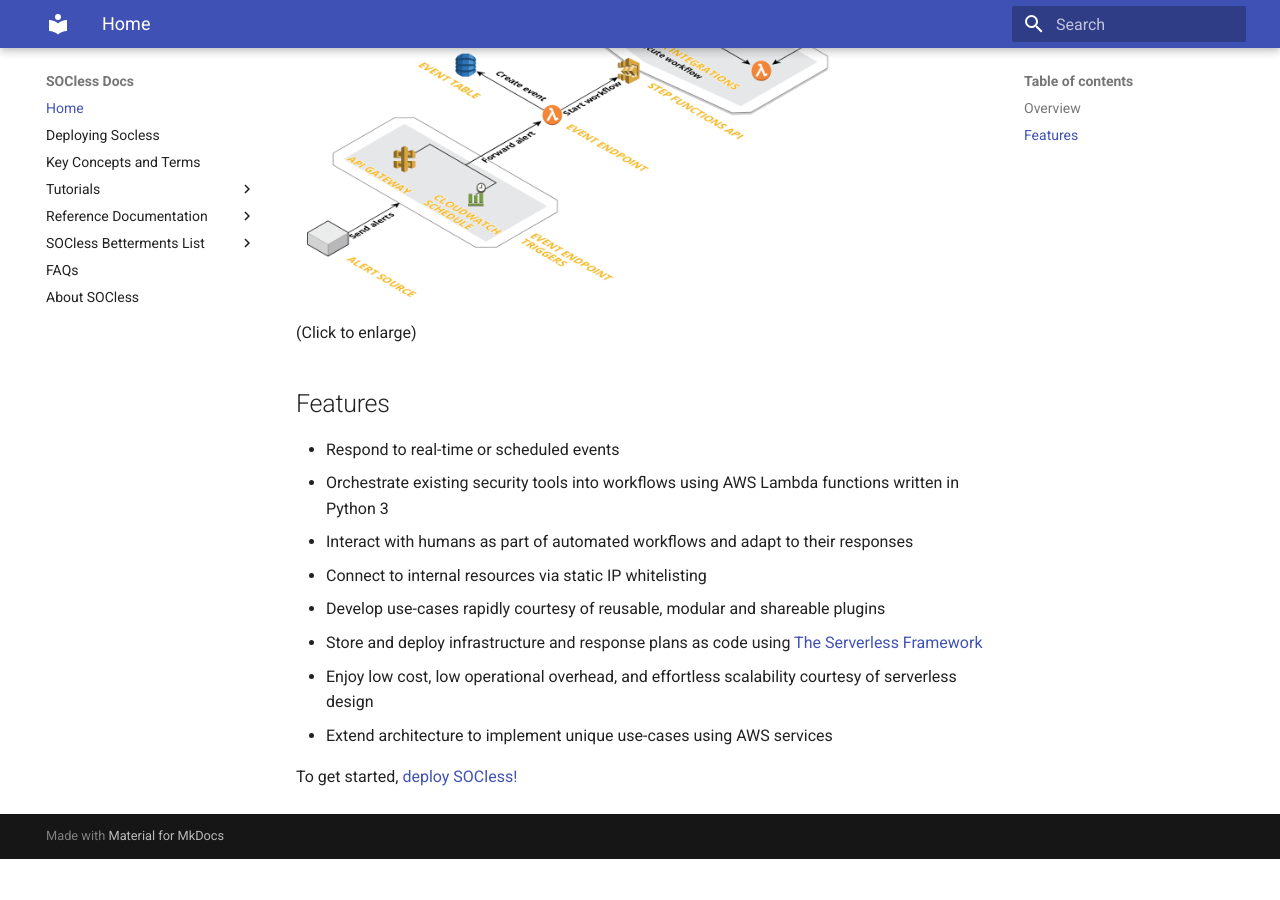
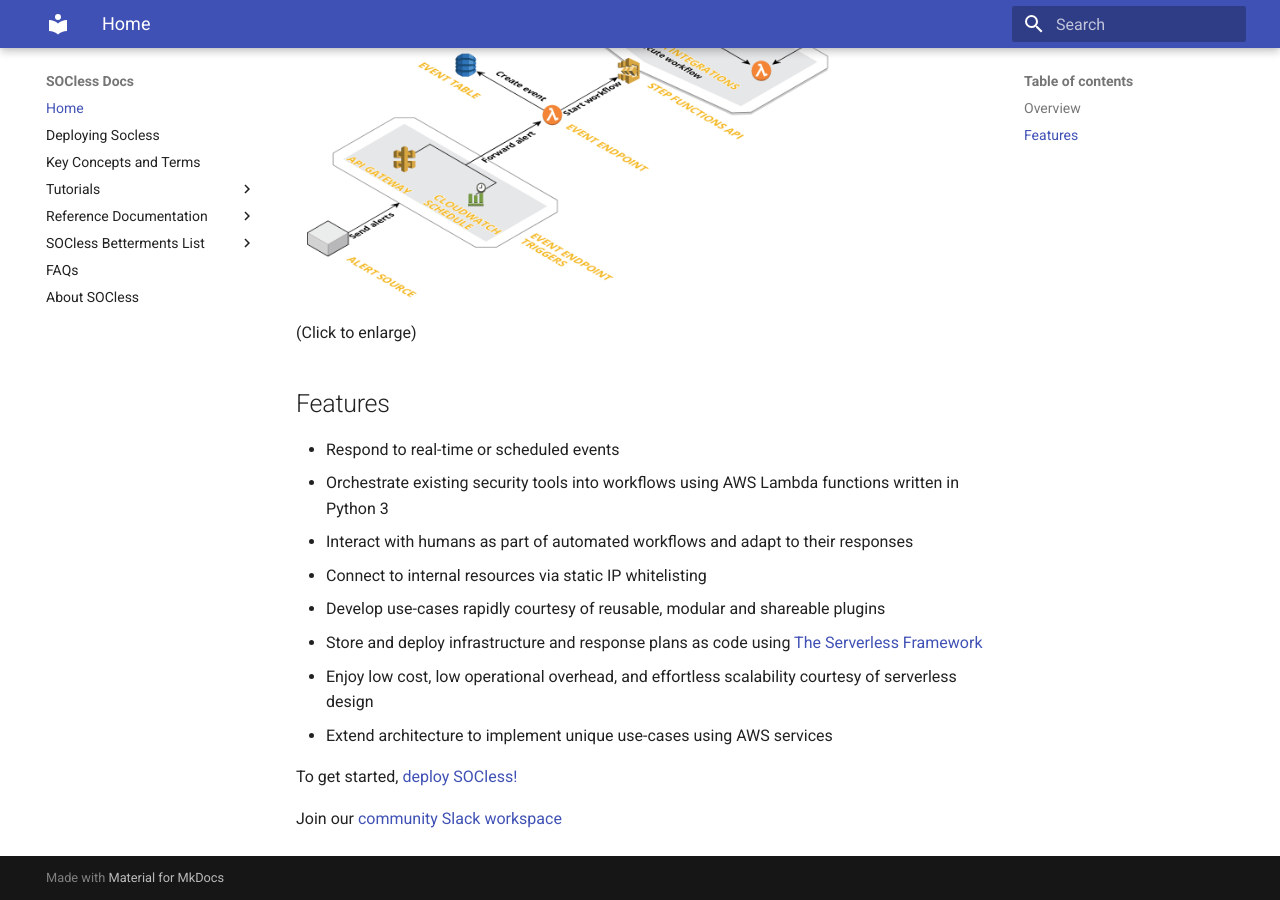
Before and after one commit to twilio-labs/socless, an MkDocs documentation site: the page built from docs/index.md, in a window 1280 px wide and 900 px high, scrolled down 503 px. Built offline with MkDocs 1.6.1 and Material for MkDocs 9.7.7, drawn with Linux system fonts in a browser that asks for light colours; before the commit the page ends 1362 px from its top, so only the background shows below that.

Commit message:
add slack invitation to index.md

```diff
--- a/docs/index.md
+++ b/docs/index.md
@@ -20,3 +20,5 @@
 
 
 To get started, [deploy SOCless!](deploying-socless)
+
+Join our [community Slack workspace](https://join.slack.com/t/socless/shared_invite/enQtODA3ODEzNzcwNDgxLTBiYjVjYjI4ODI4YTY5YzM4OWRlYjQ1Yzg4M2EzMGUzMGMyYThlN2U5NTI5OWIwZWE1ZTcwNjA2MjgyZDRmMjg)
```
Also changed, not shown: README.md (+0 -1 lines).
